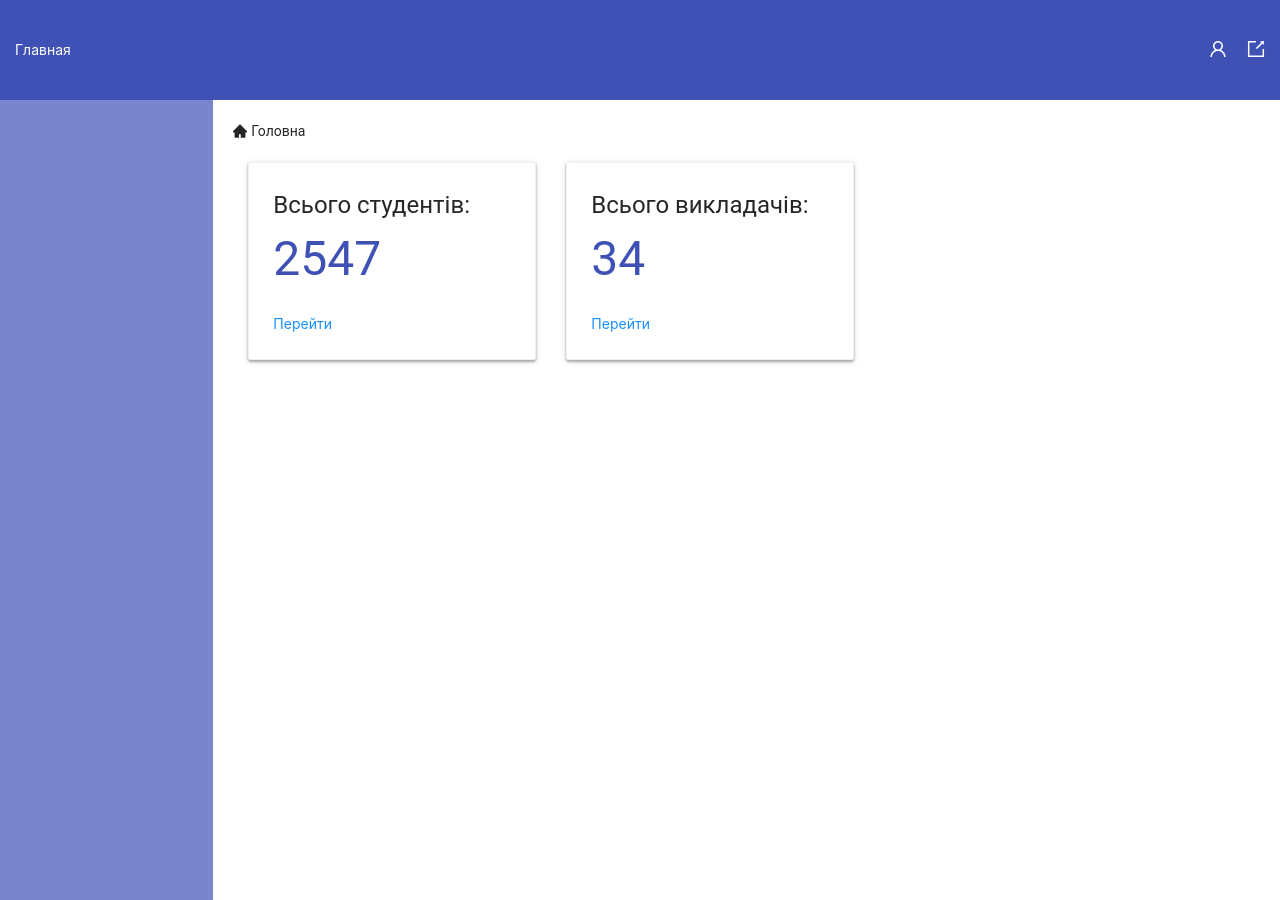
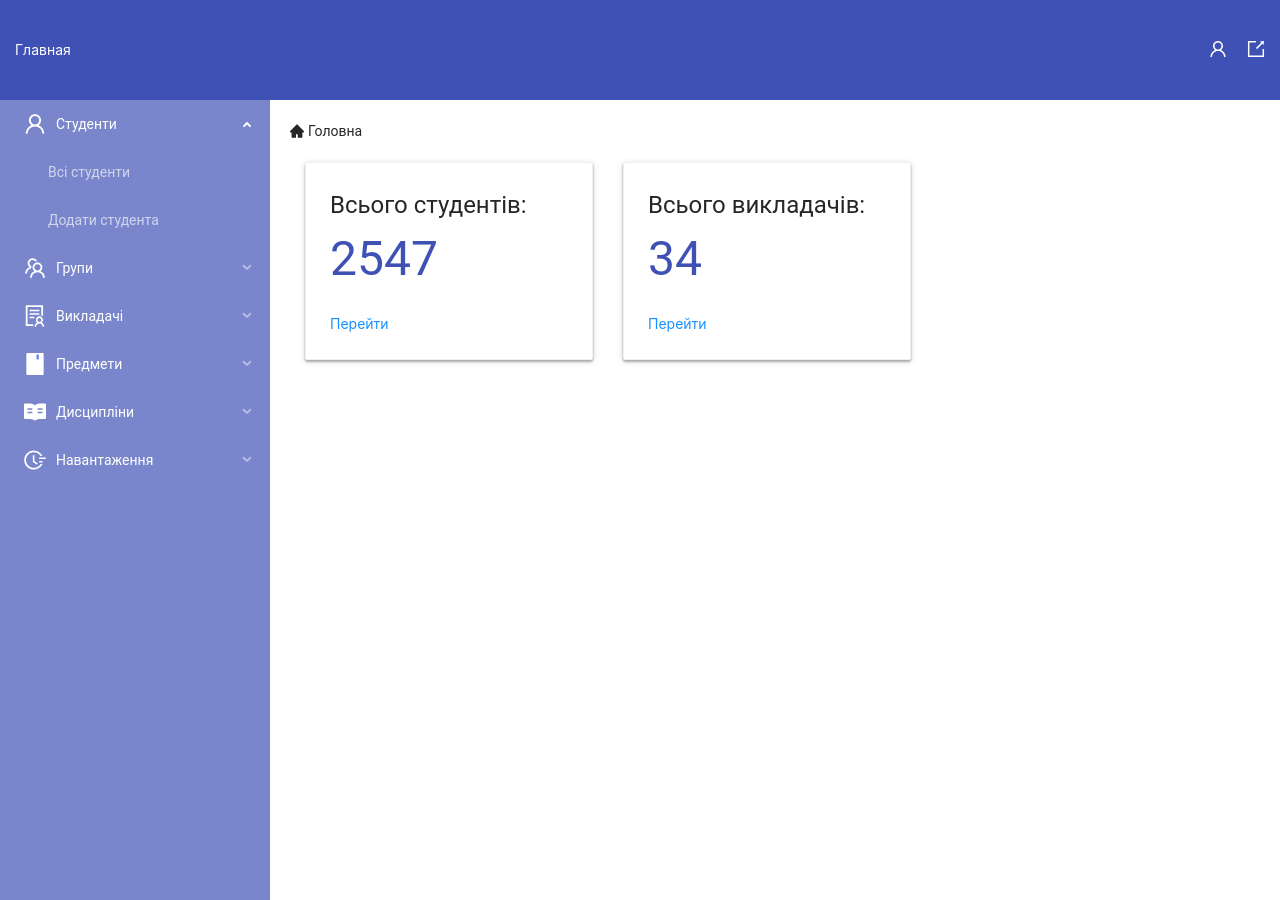
Before and after one commit to LordPozdnyakov/Timetable-for-university-frontend, a React (Create React App) app: page / in a window 1280 px wide. Built offline with nearby package versions, Linux system fonts and the light colour scheme.

Commit message:
Create sidebar menu; add variables options route; cosmetic

```diff
--- a/src/App.tsx
+++ b/src/App.tsx
@@ -1,11 +1,12 @@
 import React from 'react';
-import { Route } from 'react-router-dom';
+import { Route, Switch } from 'react-router-dom';
 
 import HeaderContainerComponent from "./Components/Header/HeaderContainerComponent";
 import SidebarContainerComponent from "./Components/Sidebar/SidebarContainerComponent";
 import ProfileContainerComponent from './Components/Profile/ProfileContainerComponent';
 
 import './App.scss';
+
 import MainPage from "./Pages/MainPage/MainPage";
 import StudentsPage from "./Pages/StudentsPage/StudentsPage";
 import TeachersPage from "./Pages/TeachersPage/TeachersPage";
@@ -19,13 +20,12 @@ const  App = () => {
         <SidebarContainerComponent />
         <div className="content">
           <Breadcrumbs/>
-
-            <Route exact path="/profile" render={() => <ProfileContainerComponent />} />
-
-          <Route path='/' component={MainPage} exact/>
-          <Route path='/students' component={StudentsPage} exact/>
-          <Route path='/teachers' component={TeachersPage} exact/>
-
+          <Switch>
+              <Route path='/' component={MainPage} exact/>
+              <Route path="/profile" render={() => <ProfileContainerComponent />} />
+              <Route path='/students' component={StudentsPage} exact/>
+              <Route path='/teachers' component={TeachersPage} exact/>
+          </Switch>
         </div>
     </div>
   );
--- a/src/Components/Profile/ProfileContainerComponent.tsx
+++ b/src/Components/Profile/ProfileContainerComponent.tsx
@@ -9,13 +9,12 @@ import {getUserProfile} from "../../Redux/Reducers/ProfileReducer";
 
 // @ts-ignore
 const ProfileContainerComponent = (props) => {
-    debugger
     const {getUserProfile} = props;
     // @ts-ignore
     React.useEffect(
         () => {
             getUserProfile()
-        }, []
+        }, [getUserProfile]
     )
 
 
--- a/src/Components/Sidebar/SidebarComponent.tsx
+++ b/src/Components/Sidebar/SidebarComponent.tsx
@@ -1,10 +1,42 @@
 import React from 'react';
 import "./SidebarStyles.scss"
+import { Menu } from 'antd';
+import {  UserOutlined , TeamOutlined,SolutionOutlined,BookFilled,ReadFilled,FieldTimeOutlined} from '@ant-design/icons';
+import { NavLink } from 'react-router-dom';
+const { SubMenu } = Menu;
 
 const SidebarComponent = () => {
     return (
         <section className="sidebar">
+            <Menu
 
+                style={{ width: 270, backgroundColor: "#7986CB" }}
+                defaultSelectedKeys={['0']}
+                defaultOpenKeys={['sub1']}
+                theme="dark"
+                mode="inline"
+            >
+                <SubMenu className="sidebar__item" key="sub1" icon={<UserOutlined className="sidebar__icon" />} title="Студенти">
+                    <Menu.Item className="sidebar__item" key="1" ><NavLink to="/students">Всі студенти</NavLink></Menu.Item>
+                        <Menu.Item className="sidebar__item" key="2">Додати студента</Menu.Item>
+                </SubMenu>
+                <SubMenu className="sidebar__item" key="sub2" icon={<TeamOutlined className="sidebar__icon" />} title="Групи">
+                    <Menu.Item className="sidebar__item" key="3">Next Update</Menu.Item>
+                    <Menu.Item className="sidebar__item" key="4">Next Update</Menu.Item>
+                </SubMenu>
+                <SubMenu className="sidebar__item" key="sub3" icon={<SolutionOutlined className="sidebar__icon" />} title="Викладачі">
+                    <Menu.Item className="sidebar__item" key="5"><NavLink to="/teachers">Всі викладачі</NavLink></Menu.Item>
+                </SubMenu>
+                <SubMenu className="sidebar__item" key="sub4" icon={<BookFilled className="sidebar__icon" />} title="Предмети">
+                    <Menu.Item className="sidebar__item" key="6">Next Update</Menu.Item>
+                </SubMenu>
+                <SubMenu className="sidebar__item" key="sub5" icon={<ReadFilled className="sidebar__icon"/>} title="Дисципліни">
+                    <Menu.Item className="sidebar__item" key="7">Next Update</Menu.Item>
+                </SubMenu>
+                <SubMenu className="sidebar__item" key="sub6" icon={<FieldTimeOutlined className="sidebar__icon" />} title="Навантаження">
+                    <Menu.Item className="sidebar__item" key="8">Next Update</Menu.Item>
+                </SubMenu>
+            </Menu>
         </section>
     );
 };
--- a/src/Components/Sidebar/SidebarStyles.scss
+++ b/src/Components/Sidebar/SidebarStyles.scss
@@ -1,4 +1,15 @@
 .sidebar {
     height: 100vh;
     background-color: #7986CB;
+    &__item {
+        background-color: #7986CB;
+        color: #fff;
+        border: none;
+    }
+    &__icon {
+        font-size: 22px!important;
+    }
 }
+.ant-menu {
+    background-color: #7986CB!important;
+}
```
